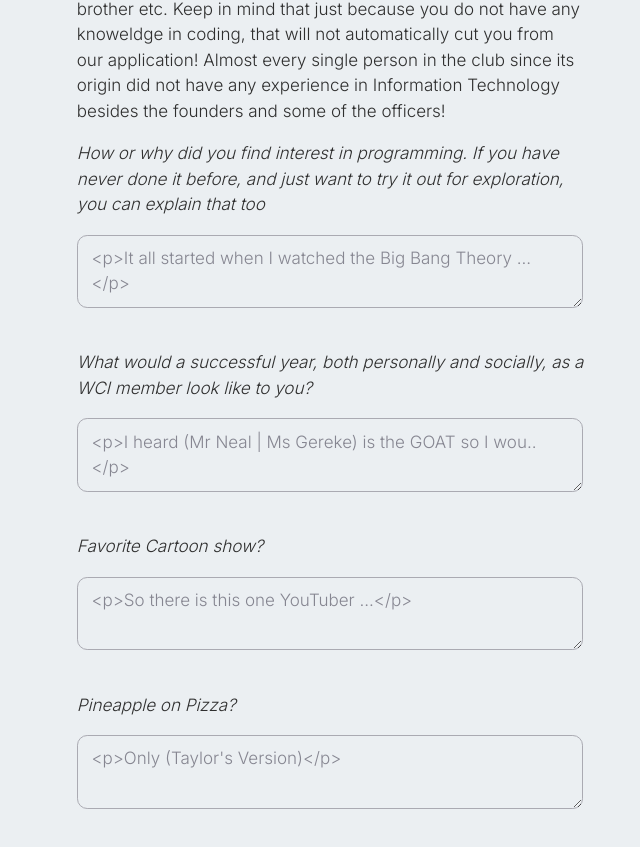
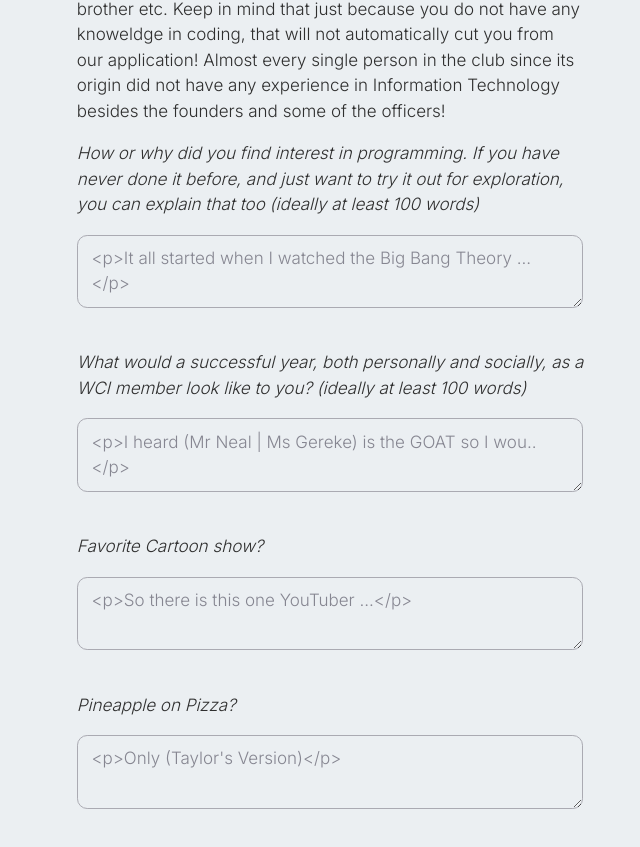
Before and after one commit to JPMetoyer/applycodinginitiative, a SvelteKit app: page / in a window 1280 px wide. Shown: the part 1891-2738 px from the top of the page, without its empty margins (640-1280 px from the left). Built offline with nearby package versions, Linux system fonts and the light colour scheme.

Commit message:
Added soft word minimums

```diff
--- a/src/routes/+page.svelte
+++ b/src/routes/+page.svelte
@@ -413,14 +413,14 @@
             </div>
 
             <div class="prompt">
-                <p>How or why did you find interest in programming. If you have never done it before, and just want to try it out for exploration, you can explain that too</p>
+                <p>How or why did you find interest in programming. If you have never done it before, and just want to try it out for exploration, you can explain that too (ideally at least 100 words)</p>
                 <textarea  bind:value={ interest } name="" id="" placeholder="<p>It all started when I watched the Big Bang Theory ...</p>"></textarea>
             </div>
 
             <br>
 
             <div class="prompt">
-                <p>What would a successful year, both personally and socially, as a WCI member look like to you?</p>
+                <p>What would a successful year, both personally and socially, as a WCI member look like to you? (ideally at least 100 words)</p>
                 <textarea name=""  bind:value={ successfulYear } id="" placeholder="<p>I heard (Mr Neal | Ms Gereke) is the GOAT so I wou..</p>"></textarea>
             </div>
 
```
